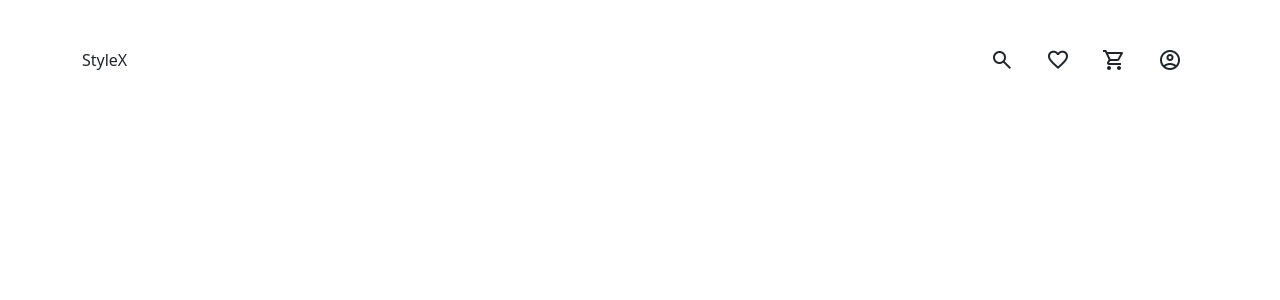
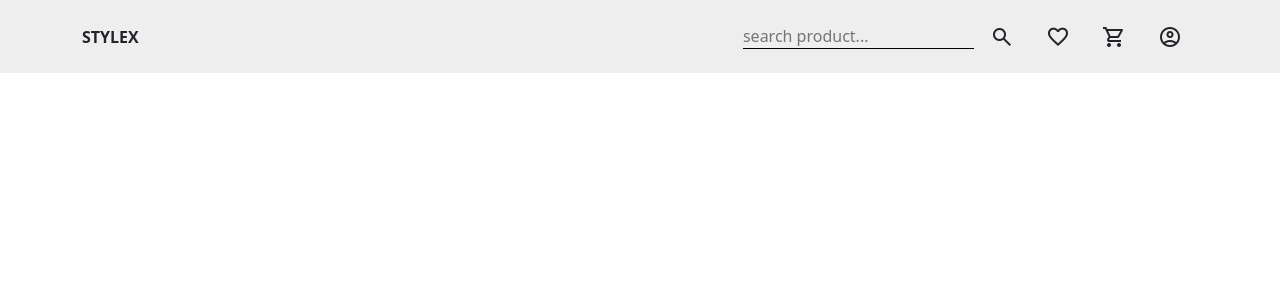
Before and after one commit to andrea-buonocore/capstone_project, a React (Create React App) app: page / in a window 1280 px wide. Shown: the top 300 px of the page. Built offline with nearby package versions, Linux system fonts and the light colour scheme.

Commit message:
prime modifiche all'header. cerco di implementare l'inputField a comparsa

```diff
--- a/src/components/Header.jsx
+++ b/src/components/Header.jsx
@@ -1,12 +1,22 @@
 import { Container } from "react-bootstrap";
 
 const Header = () => {
+
+    //riferimento al input field
+    let inputField = document.getElementById('inputField')
+    console.log(inputField);
+
+    const toggleInputField = () => {
+        inputField.classList.toggle('d-none');
+    }
+
     return (
-        <header className="py-5 fixed-top">
+        <header className="py-4 fixed-top">
             <Container className="d-flex align-items-center justify-content-between">
-                <span>StyleX</span>
+                <span className="fw-bold">STYLEX</span>
                 <div className="d-flex align-items-center">
-                    <span className="material-symbols-outlined mx-3">
+                    <input type="text" name="search" placeholder="search product..." id="inputField"/>
+                    <span className="material-symbols-outlined mx-3" onClick={toggleInputField}>
                         search
                     </span>
                     <span className="material-symbols-outlined mx-3">
--- a/src/style/App.scss
+++ b/src/style/App.scss
@@ -1 +1,3 @@
 @import './partials/google_icons';
+@import './partials/colors';
+@import './header.scss';
--- /dev/null
+++ b/src/style/header.scss
@@ -0,0 +1,14 @@
+header {
+    background-color: $minimal_gray;
+}
+
+#inputField {
+    outline: none;
+    border-bottom: 1px solid black;
+    border-top: 0;
+    border-left: 0;
+    border-right: 0;
+    background-color: transparent;
+    padding: 0;
+
+}
--- a/src/style/partials/_colors.scss
+++ b/src/style/partials/_colors.scss
@@ -0,0 +1 @@
+$minimal_gray: #eeeeee;
--- a/src/style/partials/_google_icons.scss
+++ b/src/style/partials/_google_icons.scss
@@ -1,4 +1,9 @@
 .material-symbols-outlined:hover {
     cursor: pointer;
-    color: white;
+    color: #dbdbdb;
 }
+
+.material-symbols-outlined {
+    font-size: 1.5em;
+    transition: color 0.3s linear;
+}
```
